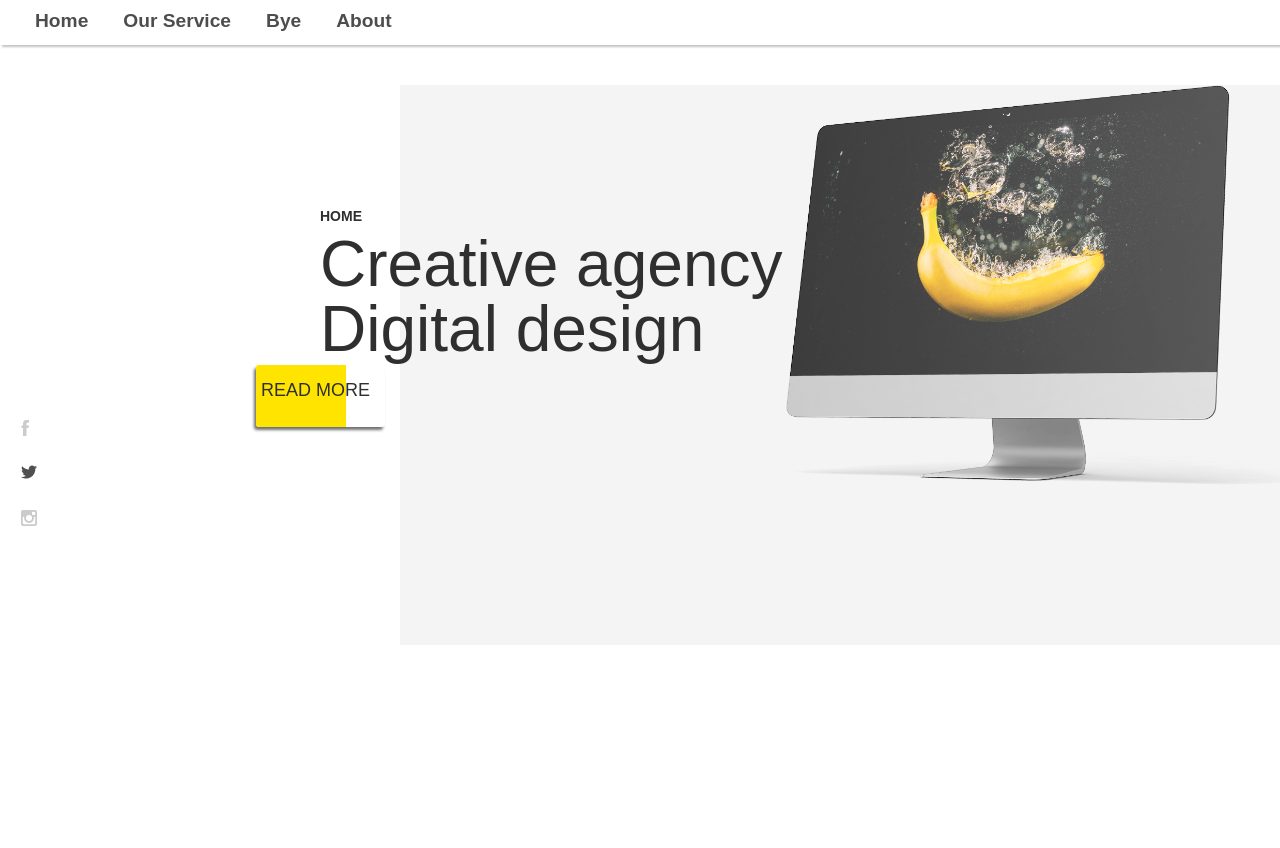
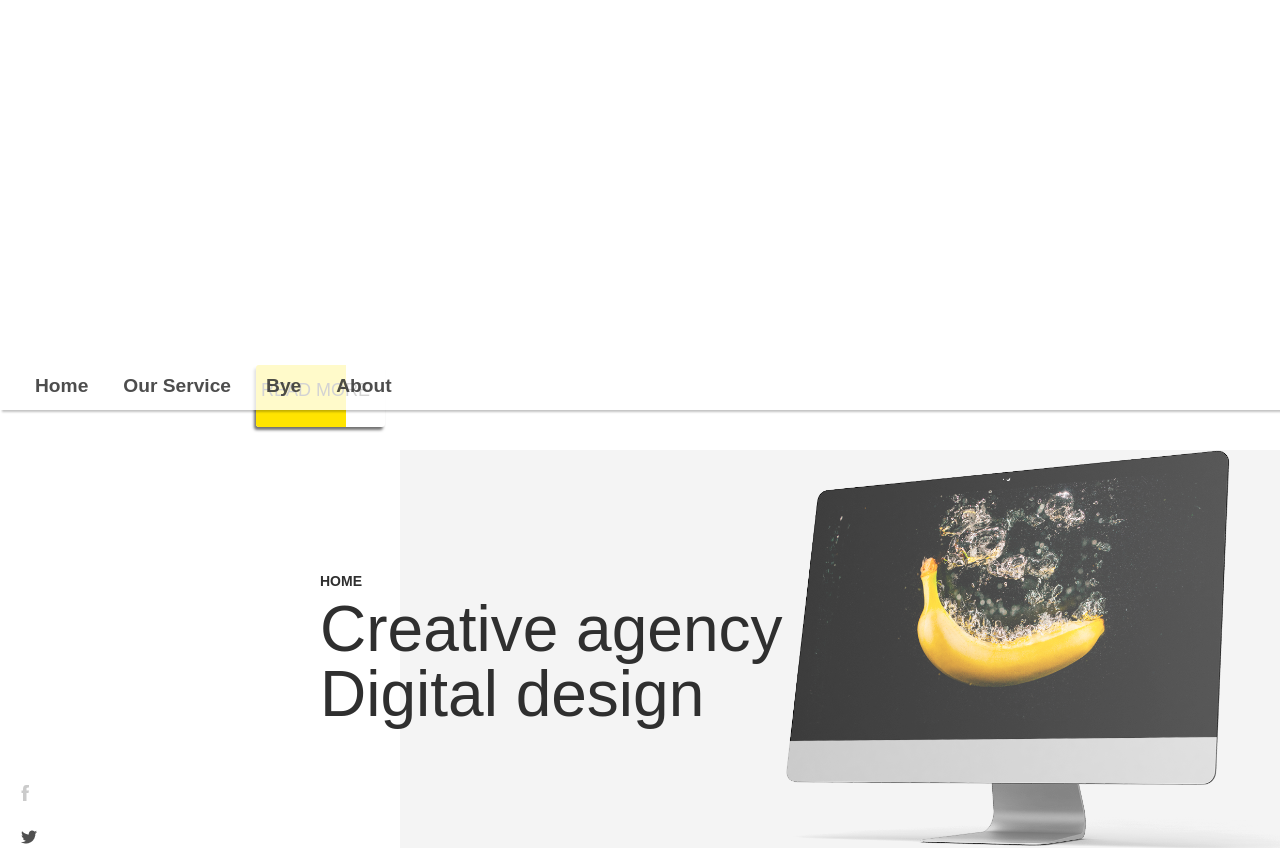
Before and after one commit to katrinkattt/react-app-yellow, a React (Create React App) app in the folder app-lending/yell-app/: page / in a window 1280 px wide. Shown: the top 848 px of the page. Built offline with nearby package versions, Linux system fonts and the light colour scheme.

Commit message:
reorganization Btn position

```diff
--- a/app-lending/yell-app/src/components/btn.jsx
+++ b/app-lending/yell-app/src/components/btn.jsx
@@ -5,7 +5,7 @@ export default class Btn extends Component {
         return(
             <div className="btn__main">
                 <a href="#files" className="btn__main">
-                    <span className="text__btn btn__f">READ MORE</span>
+                    <span className="text__btn">READ MORE</span>
                 </a>
             </div>
         )
--- a/app-lending/yell-app/src/components/mainContainer.jsx
+++ b/app-lending/yell-app/src/components/mainContainer.jsx
@@ -17,7 +17,9 @@ export default class MainContainer extends Component {
                     <p className="second__title">Digital design</p>
                     </div>
                 <Social />
-                <Btn />
+                <div className="btn__f">
+                    <Btn />
+                </div>
                 <div className="grey__block">
                     <div className="img__M">
                         <div className="main__img"></div>
```
